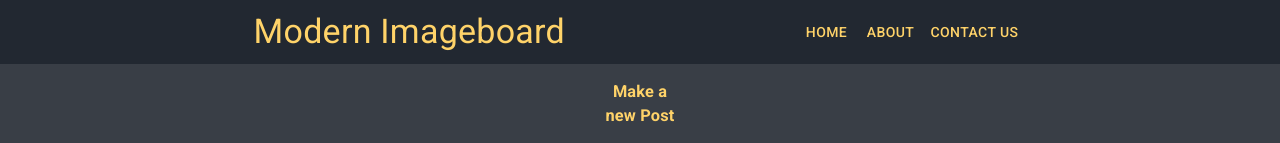
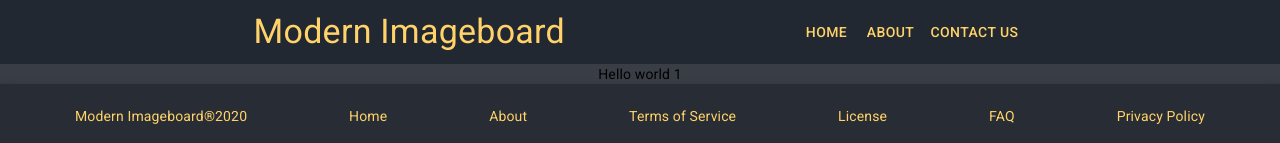
Before and after one commit to antoniouaa/modern-imageboard-front, a React (Create React App) app: page /post/1 in a window 1280 px wide. Shown: the top 143 px of the page. Built offline with nearby package versions, Linux system fonts and the light colour scheme; no server answers.

Commit message:
clicking on each post will now open up a post thread

```diff
--- a/src/App.js
+++ b/src/App.js
@@ -5,6 +5,7 @@ import "./App.css";
 
 import ScrollToTop from "./ScrollToTop";
 import NavigationBar from "./Components/NavigationBar";
+import Thread from "./Components/Thread";
 import Footer from "./Components/Footer";
 import Body from "./Components/Body";
 import About from "./Components/About";
@@ -17,6 +18,7 @@ export default function App() {
         <NavigationBar />
         <div className="App">
           <Switch>
+            <Route path="/post/:id" component={(id) => <Thread id={id} />} />
             <Route path="/about" component={() => <About />} />
             <Route path="/" component={() => <Body />} />
           </Switch>
--- a/src/Components/Post.js
+++ b/src/Components/Post.js
@@ -1,4 +1,5 @@
 import React from "react";
+import { Link } from "react-router-dom";
 
 import "./Styles.css";
 
@@ -29,8 +30,11 @@ export default function Post(props) {
         ) : (
           "Empty Post"
         )}
-        <hr />
       </h3>
+      <span>
+        <Link to={`/post/${id}`}>View Thread</Link>
+      </span>
+      <hr />
       {replyto ? <span>Replied To: #{replyto}</span> : null}
       {views ? <span>Views: {views}</span> : null}
       {Array.isArray(tags) && tags.length ? (
--- a/src/Components/Styles.css
+++ b/src/Components/Styles.css
@@ -43,6 +43,7 @@
 }
 
 .Post {
+    text-decoration: none;
     margin: 1rem auto;
     text-align: left;
     padding: 0 1rem 1rem 1rem;
--- /dev/null
+++ b/src/Components/Thread.js
@@ -0,0 +1,7 @@
+import React from "react";
+import { useParams } from "react-router-dom";
+
+export default function Thread() {
+  const { id } = useParams();
+  return <div>Hello world {id} </div>;
+}
```
